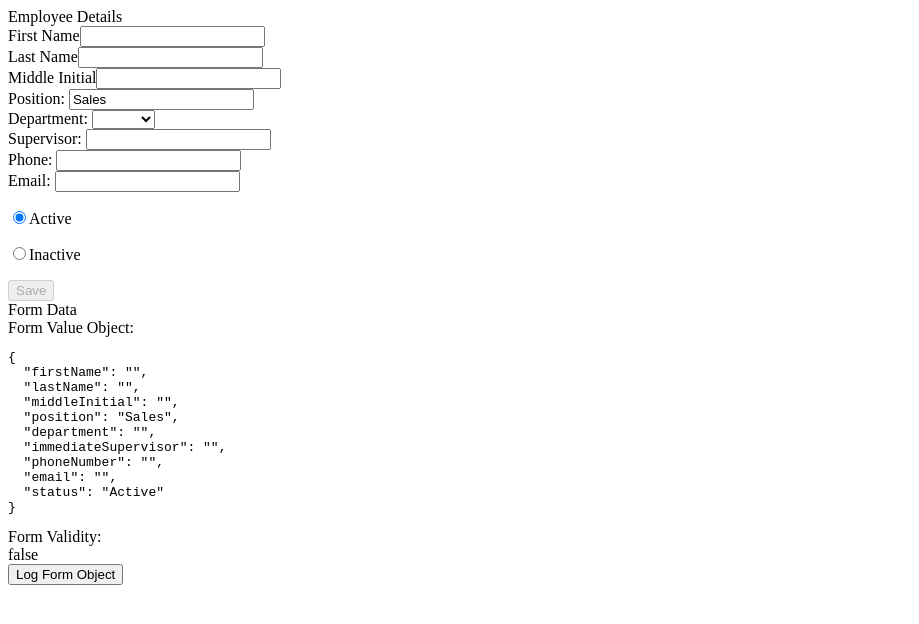
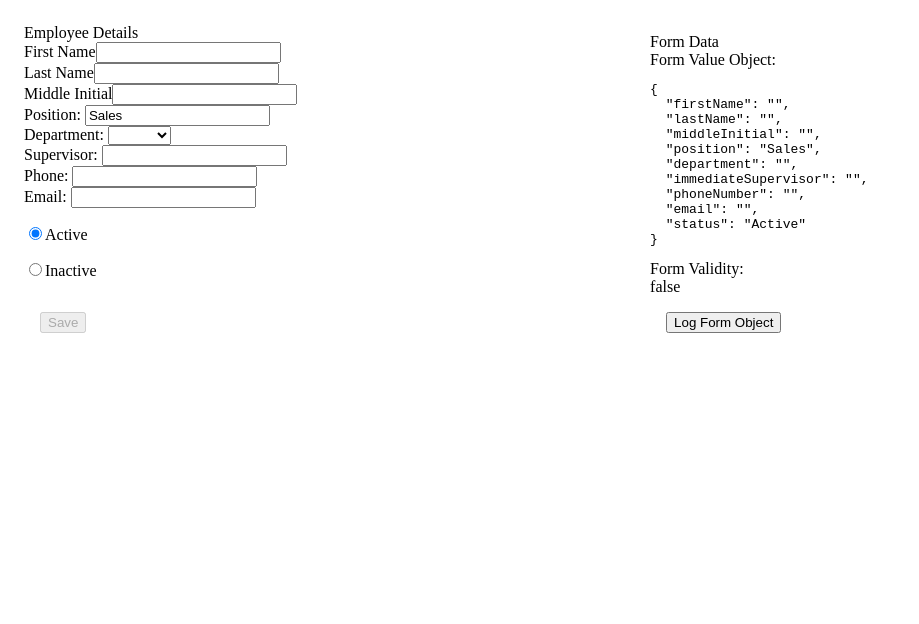
Before and after one commit to n3rdgir1/codergirl-angular-app, an Angular app: page / in a window 1280 px wide. Shown: the top 624 px of the page, without its empty margins (0-919 px from the left). Built offline with nearby package versions, Linux system fonts and the light colour scheme.

Commit message:
keeps styles for material

```diff
--- a/src/app/app.component.css
+++ b/src/app/app.component.css
@@ -0,0 +1,16 @@
+mat-form-field {
+  width: 100%;
+  margin-bottom: 8px;
+}
+button {
+  margin: 16px;
+}
+mat-radio-button {
+  padding-right: 16px;
+}
+
+section {
+  width: 47%;
+  display: inline-block;
+  padding: 16px;
+}
```
